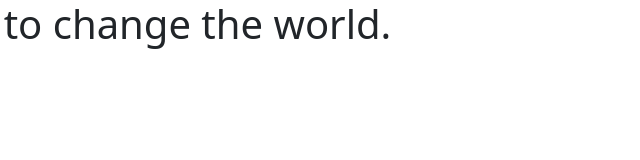
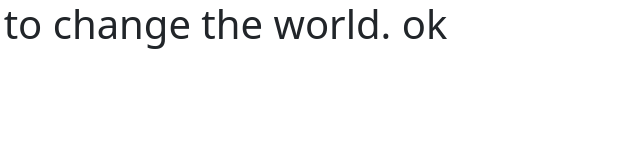
Before and after one commit to thaowowwow/tnreversii, a website: page public/index.html in a window 1280 px wide. Shown: the full height of the page, 627-1267 px from the left. Drawn offline with nearby package versions, Linux system fonts and the light colour scheme.

Commit message:
no message

```diff
--- a/public/index.html
+++ b/public/index.html
@@ -11,7 +11,7 @@
     <title>Hello, world! This is reversi about to change the world.</title>
   </head>
   <body>
-    <h1>Hello, world! This is reversi about to change the world.</h1>
+    <h1>Hello, world! This is reversi about to change the world.  ok</h1>
 
     <!-- Optional JavaScript; choose one of the two! -->
 
```
